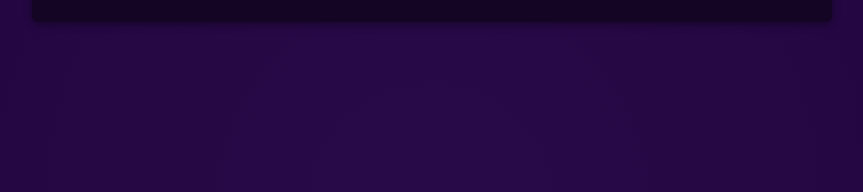
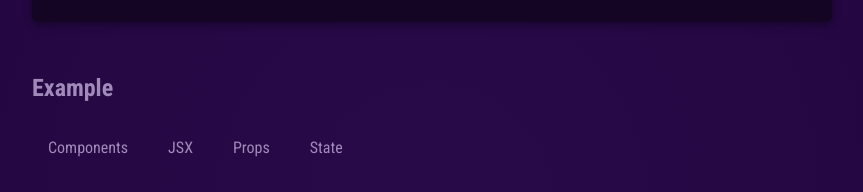
Before and after one commit to henny1105/react_udemy, a React (Vite) app: page / in a window 1280 px wide. Shown: the part 434-626 px from the top of the page, without its empty margins (208-1071 px from the left). Built offline with nearby package versions, Linux system fonts and the light colour scheme.

Commit message:
컴포넌트 구성: 특별한 “children” Prop (“자녀” 속성)

```diff
--- a/src/App.jsx
+++ b/src/App.jsx
@@ -1,6 +1,7 @@
 import { CORE_CONCEPTS } from './data';
 import Header from './components/Header/Header';
 import CoreConcept from './components/CoreConcept';
+import TabButton from './components/TabButton';
 
 function App() {
 	return (
@@ -16,6 +17,15 @@ function App() {
 						<CoreConcept {...CORE_CONCEPTS[3]} />
 					</ul>
 				</section>
+				<section id='examples'>
+					<h2>Example</h2>
+					<menu>
+						<TabButton label='Components' />
+						<TabButton label='JSX' />
+						<TabButton label='Props' />
+						<TabButton label='State' />
+					</menu>
+				</section>
 			</main>
 		</div>
 	);
--- /dev/null
+++ b/src/components/TabButton.jsx
@@ -0,0 +1,11 @@
+export default function TabButton({ label }) {
+	return (
+		<li>
+			<button>{label}</button>
+		</li>
+	);
+}
+
+// children prop
+// 컴포넌트 텍스트 사이에 있는 내용이 포함
+// children, label 둘다 사용 가능
```
